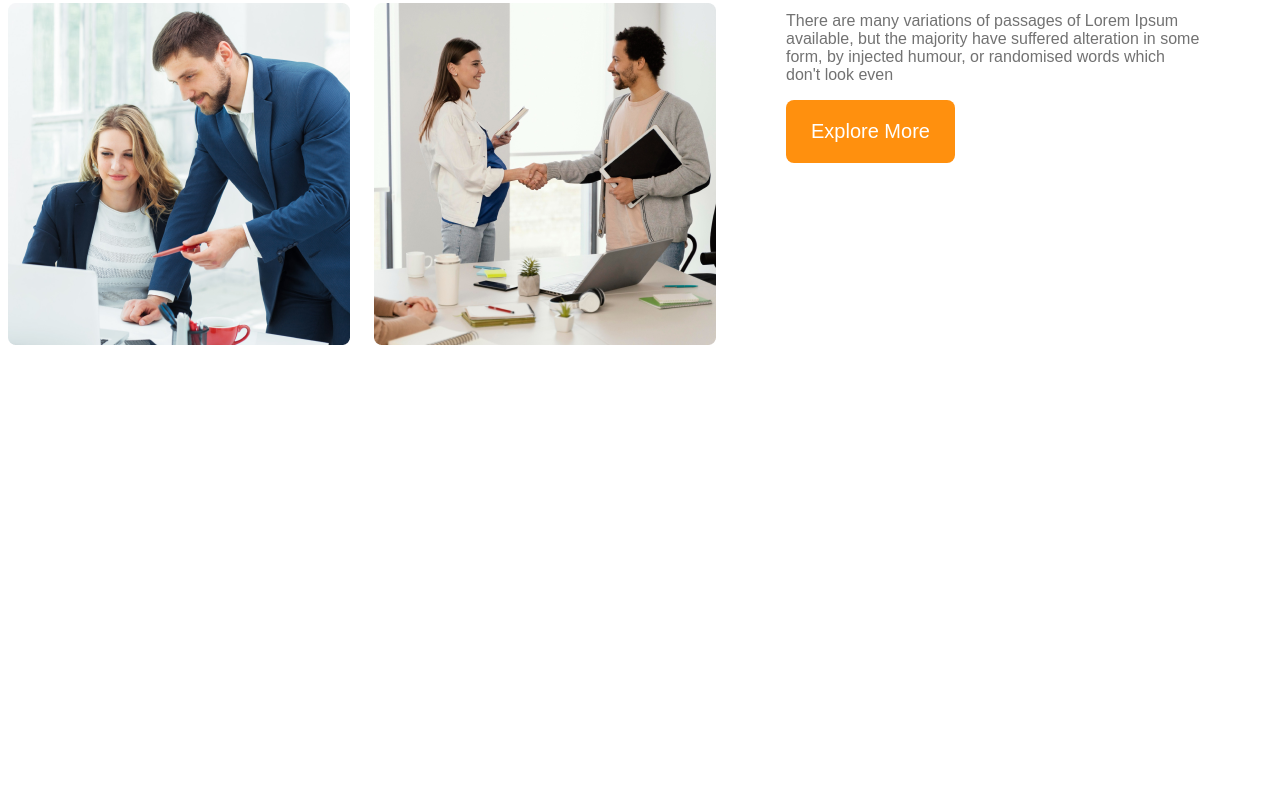
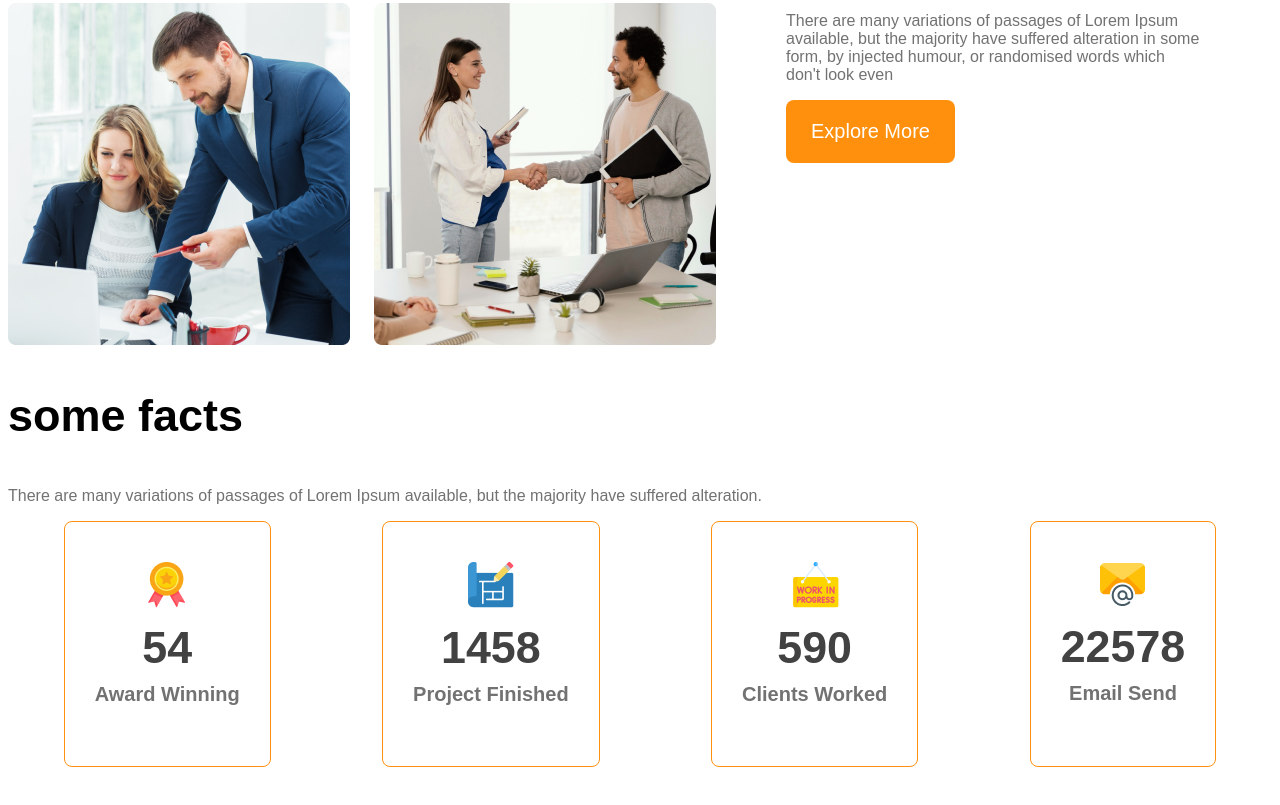
Before and after one commit to abdullahal5/new-architect, a plain HTML site: page index.html in a window 1280 px wide. Shown: the part 1435-2240 px from the top of the page. Before the commit the page ends 1850 px from the top, so only its background shows below. Drawn offline with Linux system fonts and the light colour scheme.

Commit message:
projects

```diff
--- a/index.css
+++ b/index.css
@@ -92,22 +92,63 @@ main{
 .teams-description{
   color: #727272;
 }
+
+.facts-description{
+  color: #727272;
+}
+.facts-title{
+  font-size: 45px;
+}
+.facts-card-container{
+  display: flex;
+  justify-content: space-around;
+  text-align: center;
+
+}
+.facts-card-container .card{
+  border: 1px solid #ff900e;
+  border-radius: 8px;
+  padding: 40px 30px;
+}
+.card-stats{
+  font-size:2.8rem ;
+  color: #424242;
+  margin-top: 10px;
+  margin-bottom: 10px;
+}
+.card-title{
+  font-weight: 600;
+  color: #727272;
+  font-size: 1.25rem;
+  margin-top: 5px;
+}
+
+
+
 @media screen and (max-width:576px) {
   header{
     padding: 20px;
   }
-  nav, .teams-container {
+  nav,
+  .teams-container,
+  .facts-card-container {
     flex-direction: column;
 
   }
   .teams-img-container{
     grid-template-columns: repeat(1, 1fr);
   }
-  .teams-content{
+  .teams-content {
     padding-left: 20px;
     padding-right: 20px;
 
 }
+.facts-card-container{
+  gap: 20px;
+  padding-left: 10px;
+  padding-right: 10px;
+}
+
 }
 
 /* tablet devices */
--- a/index.html
+++ b/index.html
@@ -25,7 +25,7 @@
             Group of Architects
             </h1>
             <p class="banner-description">There are many variations of passages of Lorem Ipsum available, but the majority
-         have suffered alteration in some form, by injected humour, or randomised words which don't look even</p>
+        have suffered alteration in some form, by injected humour, or  randomised words which don't look  even</p>
             <div>
         </div>
           <button class="btn-primary">Explore More</button>
@@ -51,6 +51,41 @@
         <button class="btn-primary">Explore More</button>
       </div>
     </section>
+    <!-- features section -->
+    <section class="feature">
+
+    </section>
+    <!-- facts section -->
+    <section>
+      <h3 class="facts-title">some facts</h3>
+      <p class="facts-description">There are many variations of passages of Lorem Ipsum available, but the majority have suffered alteration.</p>
+      <div class="facts-card-container">
+        <div class="card">
+          <img src="./images/icons/ribon.png" alt="">
+          <h2 class="card-stats">54</h2>
+          <p class="card-title">Award Winning</p>
+        </div>
+        <div class="card">
+          <img src="./images/icons/projects.png" alt="">
+          <h2 class="card-stats">1458</h2>
+          <p class="card-title">Project Finished</p>
+        </div>
+        <div class="card">
+          <img src="./images/icons/customers.png" alt="">
+          <h2 class="card-stats">590</h2>
+          <p class="card-title">Clients Worked</p>
+        </div>
+        <div class="card">
+          <img src="./images/icons/email.png" alt="">
+          <h2 class="card-stats">22578</h2>
+          <p class="card-title">Email Send</p>
+        </div>
+      </div>
+    </section>
+
+    <section>
+
+    </section>
   </main>
   <footer>
 
```
